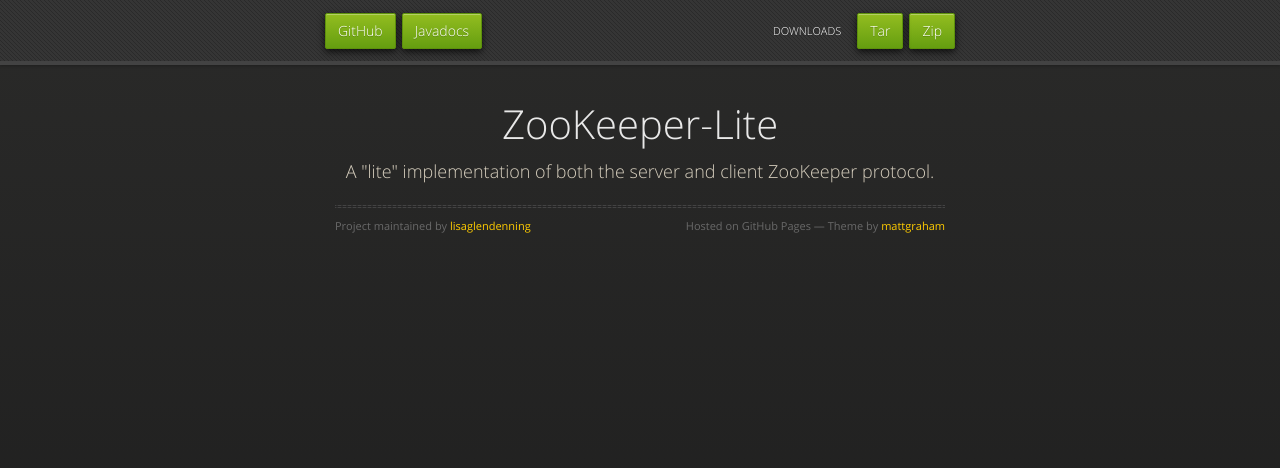
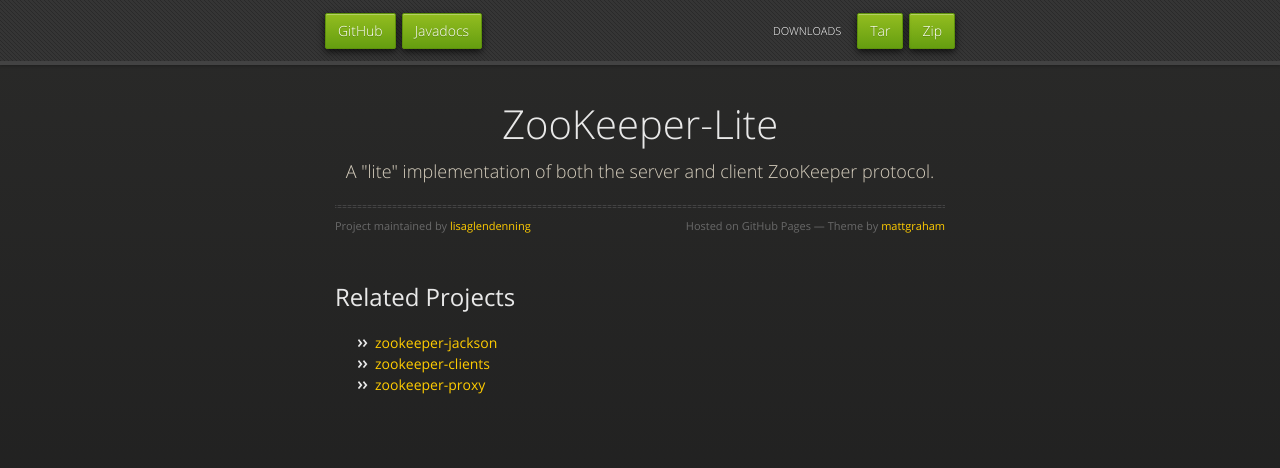
Before and after one commit to lisaglendenning/zookeeper-lite, a plain HTML site: page index.html in a window 1280 px wide. Drawn offline with nearby package versions, Linux system fonts and the light colour scheme.

Commit message:
Added links to related projects

```diff
--- a/index.html
+++ b/index.html
@@ -40,6 +40,14 @@
           <span class="credits right">Hosted on GitHub Pages &mdash; Theme by <a href="http://twitter.com/#!/michigangraham">mattgraham</a></span>
         </div>
 
+		<h2>Related Projects</h2>
+		<p>
+		<ul>
+		<li><a href="https://github.com/lisaglendenning/zookeeper-jackson">zookeeper-jackson</a></li>
+		<li><a href="https://github.com/lisaglendenning/zookeeper-clients">zookeeper-clients</a></li>
+		<li><a href="https://github.com/lisaglendenning/zookeeper-proxy">zookeeper-proxy</a></li>
+		</ul>
+		</p>
       </section>
     </div>
     <!--[if !IE]><script>fixScale(document);</script><!--<![endif]-->
```
